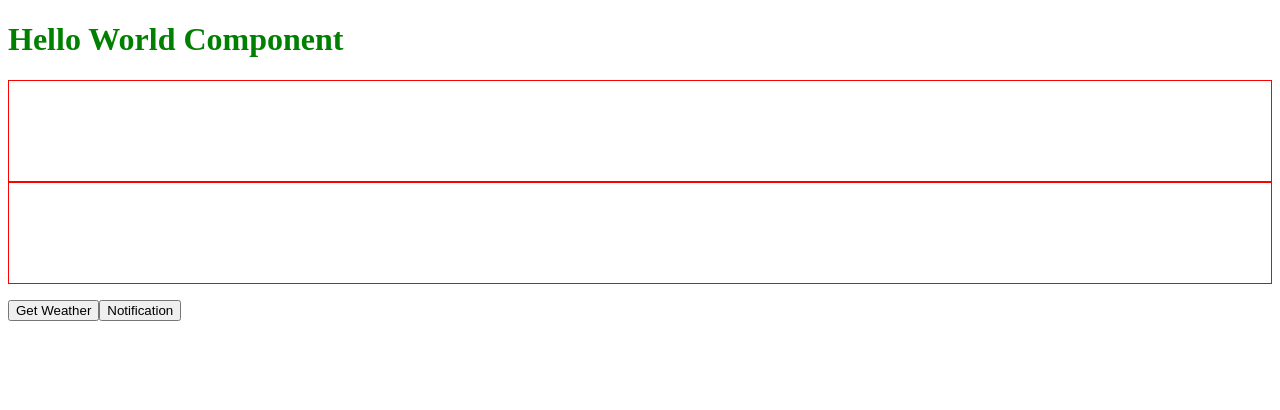
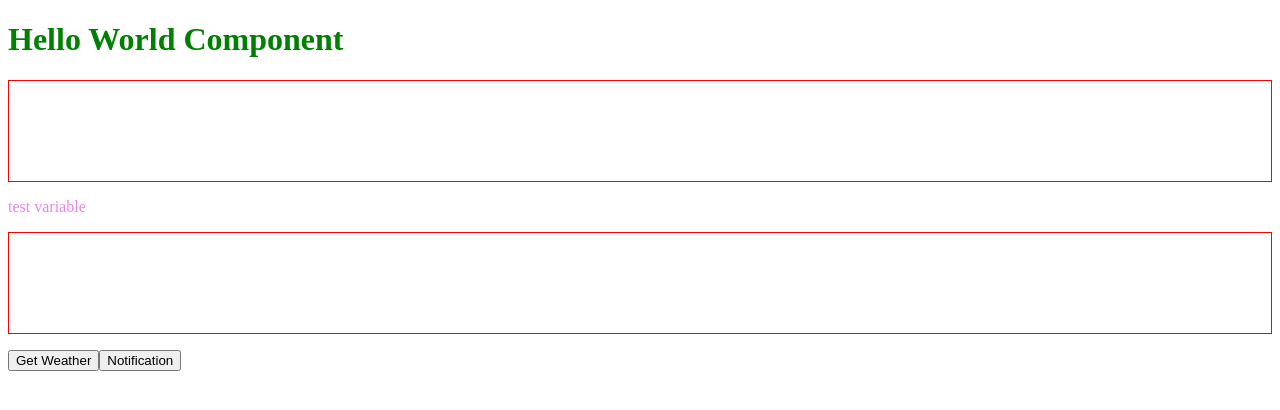
Before and after one commit to fedorovsky/react-boilerplate, a React app: page / in a window 1280 px wide. Shown: the top 410 px of the page. Built offline with nearby package versions, Linux system fonts and the light colour scheme; what key-mirror would draw is missing.

Commit message:
add postcss-smart-import

```diff
--- a/config/webpack.config.dev.js
+++ b/config/webpack.config.dev.js
@@ -173,6 +173,7 @@ module.exports = {
                 options: {
                   ident: 'postcss',
                   plugins: () => [
+                    require('postcss-smart-import'),
                     require('postcss-cssnext'),
                     require('postcss-flexbugs-fixes'),
                   ],
--- a/config/webpack.config.prod.js
+++ b/config/webpack.config.prod.js
@@ -192,6 +192,7 @@ module.exports = {
                       options: {
                         ident: 'postcss',
                         plugins: () => [
+                          require('postcss-smart-import'),
                           require('postcss-cssnext'),
                           require('postcss-flexbugs-fixes'),
                         ],
--- a/src/components/Grid/flexboxgrid.css
+++ b/src/components/Grid/flexboxgrid.css
@@ -1,24 +1,4 @@
-:root {
-  --gutter-width: 1rem;
-  --outer-margin: 2rem;
-  --gutter-compensation: calc((var(--gutter-width) * 0.5) * -1);
-  --half-gutter-width: calc((var(--gutter-width) * 0.5));
-  --xs-min: 30;
-  --sm-min: 48;
-  --md-min: 64;
-  --lg-min: 75;
-  --screen-xs-min: var(--xs-min)em;
-  --screen-sm-min: var(--sm-min)em;
-  --screen-md-min: var(--md-min)em;
-  --screen-lg-min: var(--lg-min)em;
-  --container-sm: calc(var(--sm-min) + var(--gutter-width));
-  --container-md: calc(var(--md-min) + var(--gutter-width));
-  --container-lg: calc(var(--lg-min) + var(--gutter-width));
-}
-
-@custom-media --sm-viewport only screen and (min-width: 48em);
-@custom-media --md-viewport only screen and (min-width: 64em);
-@custom-media --lg-viewport only screen and (min-width: 75em);
+@import "variables.css";
 
 .container-fluid, .container {
   margin-right: auto;
--- /dev/null
+++ b/src/components/Grid/variables.css
@@ -0,0 +1,21 @@
+:root {
+  --gutter-width: 1rem;
+  --outer-margin: 2rem;
+  --gutter-compensation: calc((var(--gutter-width) * 0.5) * -1);
+  --half-gutter-width: calc((var(--gutter-width) * 0.5));
+  --xs-min: 30;
+  --sm-min: 48;
+  --md-min: 64;
+  --lg-min: 75;
+  --screen-xs-min: var(--xs-min)em;
+  --screen-sm-min: var(--sm-min)em;
+  --screen-md-min: var(--md-min)em;
+  --screen-lg-min: var(--lg-min)em;
+  --container-sm: calc(var(--sm-min) + var(--gutter-width));
+  --container-md: calc(var(--md-min) + var(--gutter-width));
+  --container-lg: calc(var(--lg-min) + var(--gutter-width));
+}
+
+@custom-media --sm-viewport only screen and (min-width: 48em);
+@custom-media --md-viewport only screen and (min-width: 64em);
+@custom-media --lg-viewport only screen and (min-width: 75em);
--- a/src/components/HelloWorld/index.css
+++ b/src/components/HelloWorld/index.css
@@ -1,3 +1,5 @@
+@import "variables.css";
+
 .parent {
   color: red;
 
@@ -10,3 +12,7 @@
   border: 1px solid red;
   height: 100px;
 }
+
+.test {
+  color: var(--mainColor);
+}
--- a/src/components/HelloWorld/index.js
+++ b/src/components/HelloWorld/index.js
@@ -9,10 +9,11 @@ const HelloWorld = (props) => {
           <Grid>
             <Row>
               <Col xs={12} md={6}>
-                <div className={styles.box}></div>
+                <div className={styles.box} />
+                <p className={styles.test}>test variable</p>
               </Col>
               <Col xs={12} md={6}>
-                <div className={styles.box}></div>
+                <div className={styles.box} />
               </Col>
             </Row>
           </Grid>
--- /dev/null
+++ b/src/components/HelloWorld/variables.css
@@ -0,0 +1,3 @@
+:root {
+  --mainColor: violet;
+}
```
